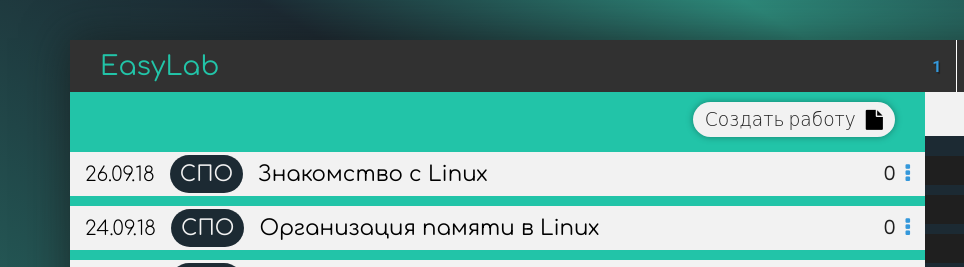
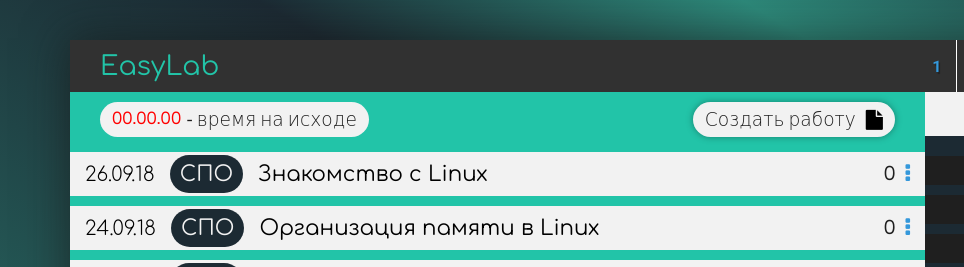
Before and after one commit to randomdotcom/EasyLab, a plain HTML site: page teachercabinet.html in a window 1280 px wide. Shown: the top 267 px of the page, 0-964 px from the left. Drawn offline with Linux system fonts and the light colour scheme.

Commit message:
tip for teacher (time is running out)

```diff
--- a/css/cabinet.css
+++ b/css/cabinet.css
@@ -308,7 +308,7 @@ body {
 .otherTeachersPage-block {
     display: flex;
     align-items: center;
-    justify-content: flex-end;
+    justify-content: space-between;
     padding-top: 10px;
     padding-bottom: 5px;
 }
@@ -341,12 +341,35 @@ body {
 .otherTeachersPage:hover {
     background-color: rgba(242, 242, 242,0.9);
 }
+.tipForTeacher {
+    background-color: #f2f2f2;
+    margin-left: 30px;
+    padding: 7px 12px;
+    border-radius: 20px;
+    display: flex;
+    align-items: center;
+    justify-content: center;
+    cursor: default;
+}
+.tipForTeacher-text {
+    color: #1f1f1f;
+    font-family: 'Century Gothic', cursive;
+    font-weight: 100;
+    font-size: 14pt;
+    display: flex;
+}
+.tipForTeacher .text {
+    margin-left: 5px;
+}
+
 .ul-labs li .text-blue {
     color: #3498db;
 }
 .ul-labs li .text-black {
     color: #1f1f1f;
 }
+
+
 .countLabsForCheck {
     cursor: pointer;
     color: #1f1f1f;
--- a/teachercabinet.html
+++ b/teachercabinet.html
@@ -22,6 +22,9 @@
         <main class="main">
             <div class="main-content">
                 <div class="otherTeachersPage-block">
+                    <div class="tipForTeacher">
+                        <div class="tipForTeacher-text"><p class="date-burn">00.00.00<p class="text">- время на исходе</p></p></div>
+                    </div>
                     <div class="otherTeachersPage">
                         <p class="otherTeachersPage-text">Создать работу</p>
                         <i class="fa fa-file icon-newLab" aria-hidden="true"></i>
```
